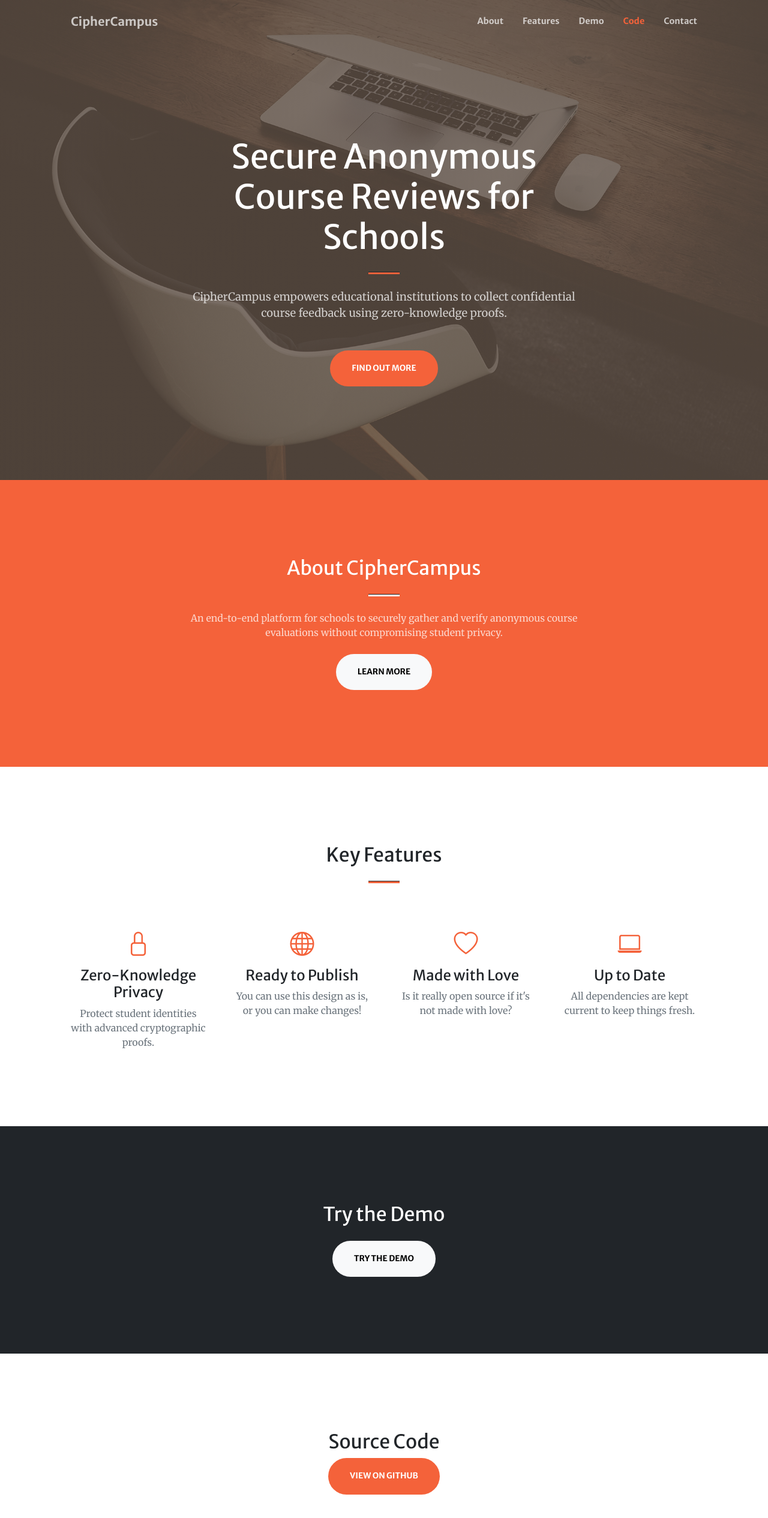
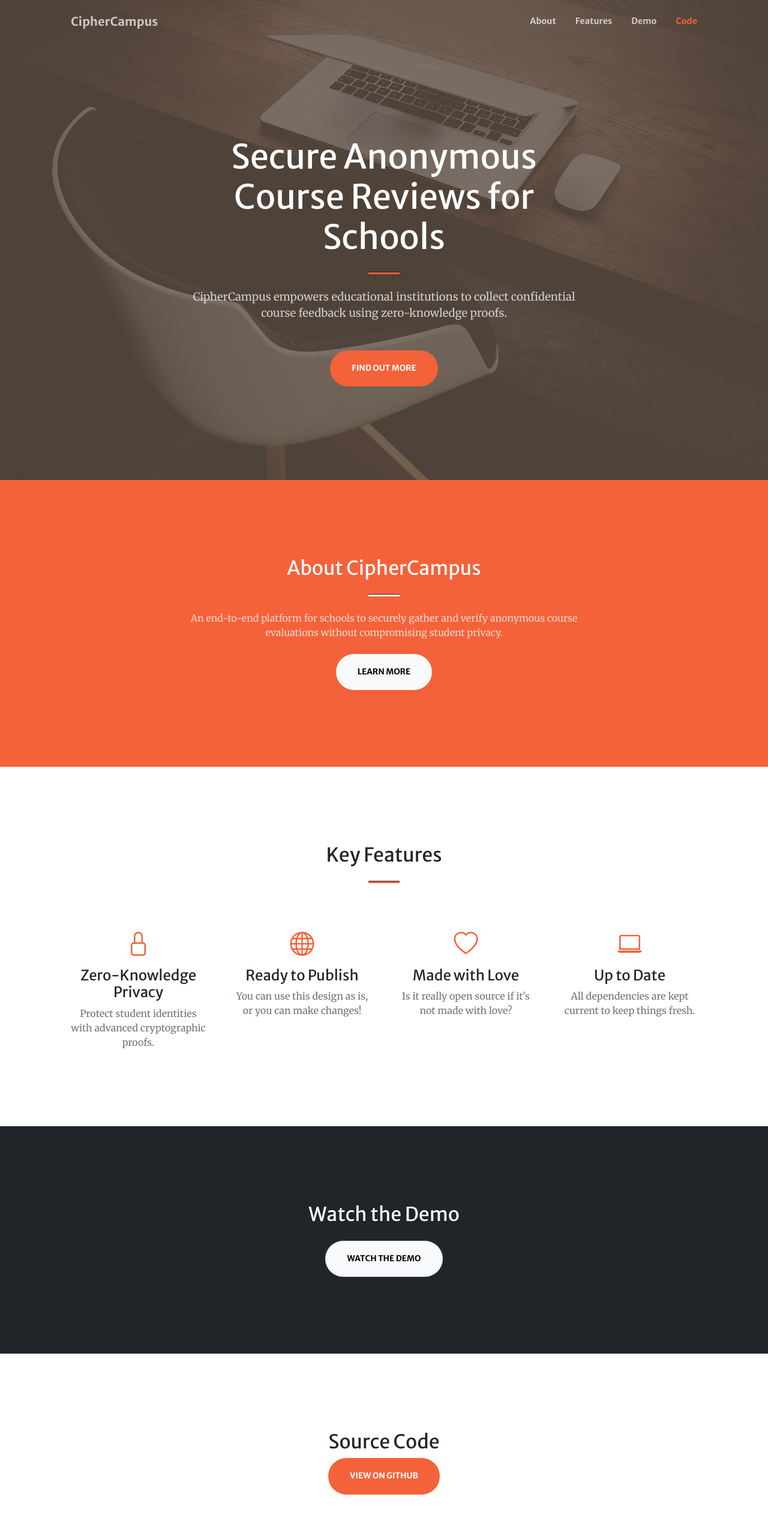
Before and after one commit to EfimSo/cc, a plain HTML site: page index.html in a window 1280 px wide. Shown: the top 2530 px of the page at 60% size. Drawn offline with nearby package versions, Linux system fonts and the light colour scheme; some packages are replaced by stand-ins of ours; a script that the page names is missing.

Commit message:
Heading changes

```diff
--- a/index.html
+++ b/index.html
@@ -30,7 +30,6 @@
                         <li class="nav-item"><a class="nav-link" href="#features">Features</a></li>
                         <li class="nav-item"><a class="nav-link" href="#demo">Demo</a></li>
                         <li class="nav-item"><a class="nav-link" href="#code">Code</a></li>
-                        <li class="nav-item"><a class="nav-link" href="#contact">Contact</a></li>
                     </ul>
                 </div>
             </div>
@@ -103,15 +102,15 @@
         <!-- Demo-->
         <section class="page-section bg-dark text-white" id="demo">
             <div class="container px-4 px-lg-5 text-center">
-                <h2 class="mb-4">Try the Demo</h2>
-                <a class="btn btn-light btn-xl" href="http://localhost:3000">Try the Demo</a>
+                <h2 class="mb-4">Watch the Demo</h2>
+                <a class="btn btn-light btn-xl" href="http://localhost:3000">Watch the Demo</a>
             </div>
         </section>
         <!-- Code-->
         <section class="page-section" id="code">
             <div class="container text-center">
                 <h2>Source Code</h2>
-                <a class="btn btn-primary btn-xl" href="https://github.com/yourusername/CipherCampus">View on GitHub</a>
+                <a class="btn btn-primary btn-xl" href="https://github.com/EfimSo/CipherCampus">View on GitHub</a>
             </div>
         </section>
         <!-- Footer-->
@@ -124,10 +123,6 @@
         <script src="https://cdnjs.cloudflare.com/ajax/libs/SimpleLightbox/2.1.0/simpleLightbox.min.js"></script>
         <!-- Core theme JS-->
         <script src="js/scripts.js"></script>
-        <!-- * * * * * * * * * * * * * * * * * * * * * * * * * * * * * * * * * * * * * * * *-->
-        <!-- * *                               SB Forms JS                               * *-->
-        <!-- * * Activate your form at https://startbootstrap.com/solution/contact-forms * *-->
-        <!-- * * * * * * * * * * * * * * * * * * * * * * * * * * * * * * * * * * * * * * * *-->
         <script src="https://cdn.startbootstrap.com/sb-forms-latest.js"></script>
     </body>
 </html>
```
